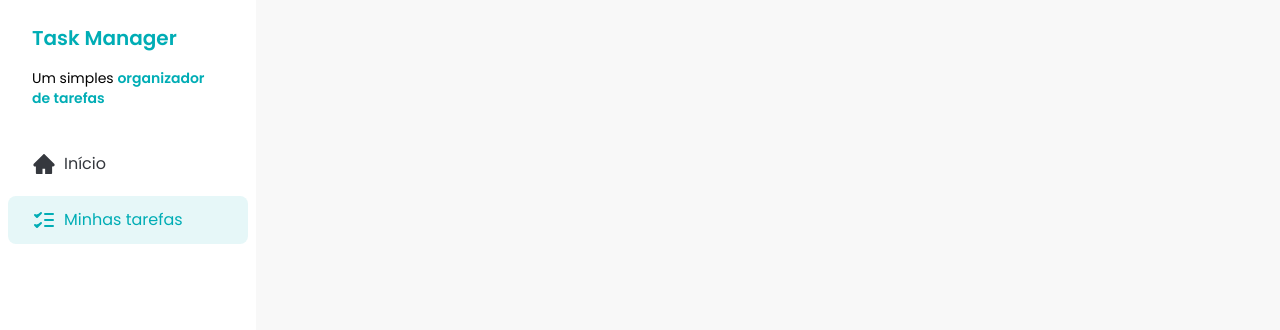
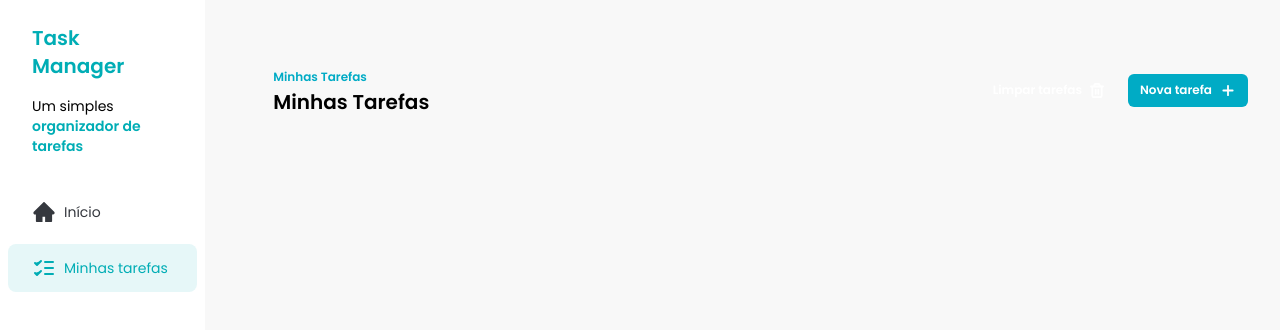
Before and after one commit to DenilsoferreiraL/fsc-task-manager, a React (Vite) app: page / in a window 1280 px wide. Shown: the top 330 px of the page. Built offline with nearby package versions, Linux system fonts and the light colour scheme.

Commit message:
feat: add initial Task and Button components

```diff
--- a/src/App.jsx
+++ b/src/App.jsx
@@ -1,8 +1,10 @@
+import { Sidebar } from './components/Sidebar'
 import { Tasks } from './components/Tasks'
 
 function App() {
   return (
-    <div>
+    <div className="flex gap-9">
+      <Sidebar />
       <Tasks />
     </div>
   )
--- /dev/null
+++ b/src/components/Button.jsx
@@ -0,0 +1,19 @@
+export const Button = ({ children, variant = 'primary' }) => {
+  const getVariantClass = () => {
+    if (variant === 'primary') {
+      return 'bg-[#00abc5] text-[#ffffff]'
+    }
+
+    if (variant === 'ghost') {
+      return ' bg-transparent text-[#818181]'
+    }
+  }
+
+  return (
+    <button
+      className={`flex items-center gap-2 rounded-md px-3 py-2 text-xs font-semibold text-white transition hover:opacity-70 ${getVariantClass()}`}
+    >
+      {children}
+    </button>
+  )
+}
--- a/src/components/SidebarButton.jsx
+++ b/src/components/SidebarButton.jsx
@@ -11,7 +11,7 @@ export const SidebarButton = ({ children, variant }) => {
   return (
     <a
       href="#"
-      className={`flex items-center gap-2 rounded-lg px-6 py-3 ${getVariantClass()}`}
+      className={`flex items-center gap-2 rounded-lg px-6 py-3 text-sm ${getVariantClass()}`}
     >
       {children}
     </a>
--- a/src/components/Tasks.jsx
+++ b/src/components/Tasks.jsx
@@ -1,9 +1,29 @@
-import { Sidebar } from './Sidebar'
+import { Button } from './Button'
+import AddIcon from '../assets/icons/add.svg?react'
+import TrashIcon from '../assets/icons/trash.svg?react'
 
 export const Tasks = () => {
   return (
-    <div>
-      <Sidebar />
+    <div className="w-full px-8 py-16">
+      <div className="flex w-full justify-between">
+        <div>
+          <span className="text-xs font-semibold text-[#00abc5]">
+            Minhas Tarefas
+          </span>
+          <h2 className="text-xl font-semibold">Minhas Tarefas</h2>
+        </div>
+
+        <div className="flex items-center gap-3">
+          <Button variant="ghost" text="Limpar tarefas">
+            Limpar tarefas
+            <TrashIcon />
+          </Button>
+          <Button>
+            Nova tarefa
+            <AddIcon />
+          </Button>
+        </div>
+      </div>
     </div>
   )
 }
```
Also changed, not shown: src/assets/icons/Add.svg (added), src/assets/icons/trash.svg (added).
